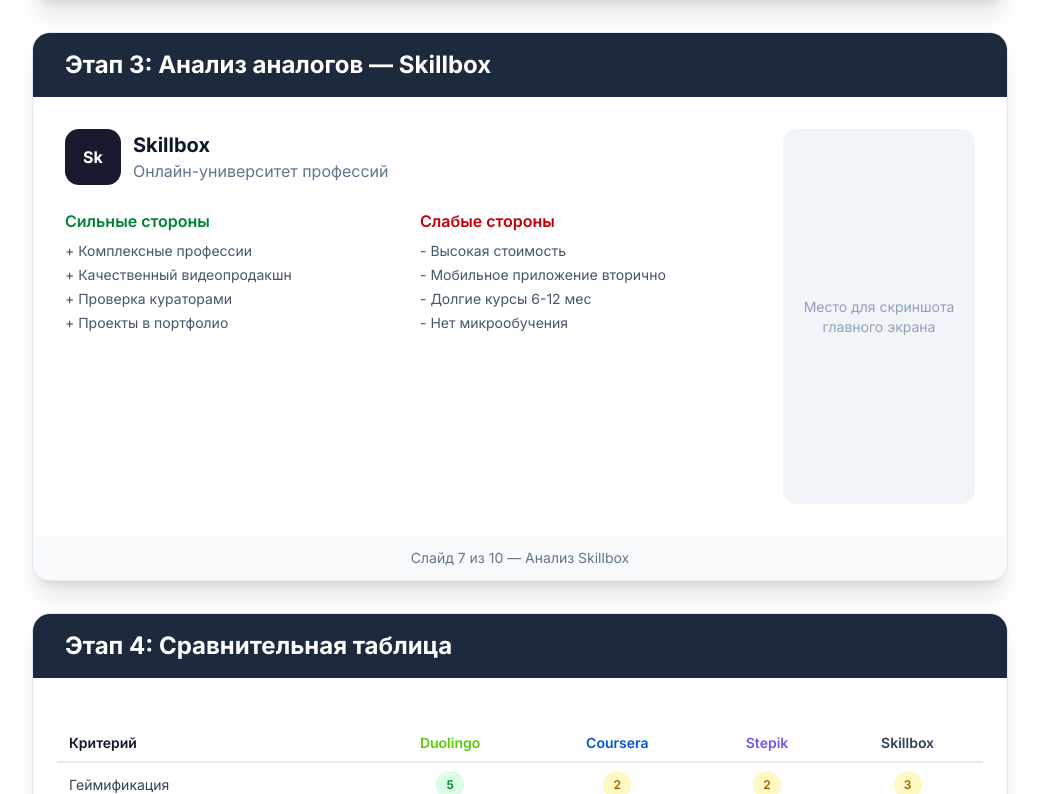
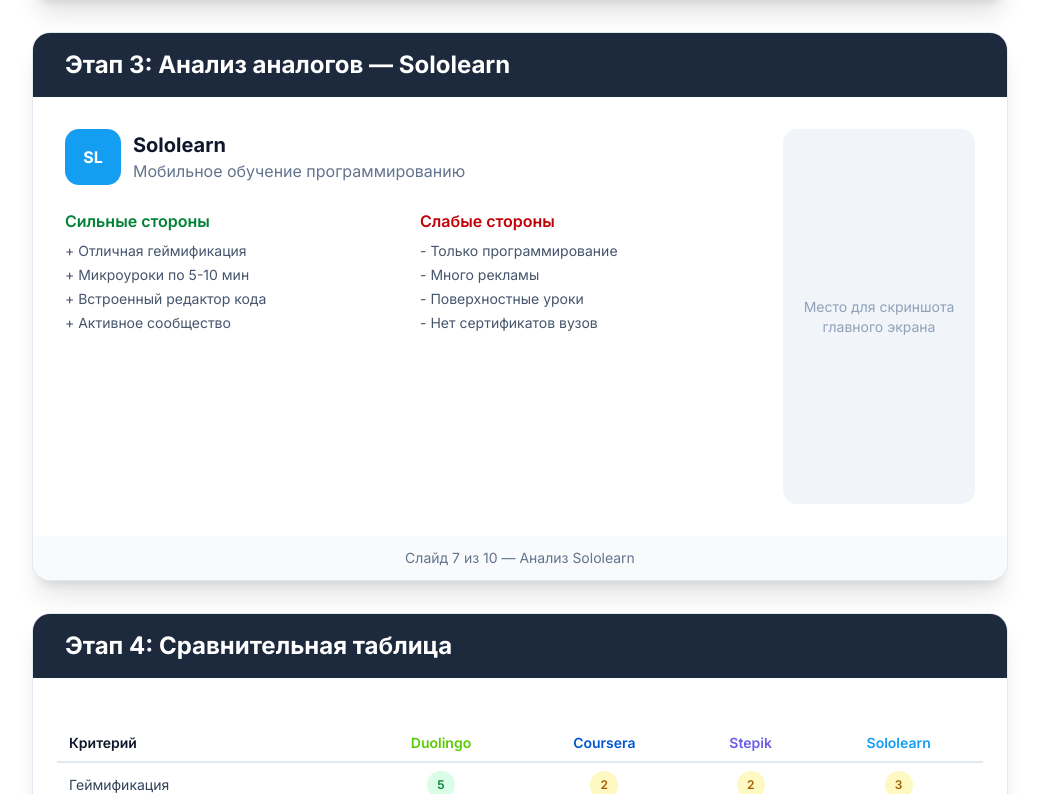
Before and after one commit to SecondNiceee/vir, a Next.js app: page /pdf1 in a window 1280 px wide. Shown: the part 3566-4360 px from the top of the page, without its empty margins (120-1159 px from the left). Built offline with nearby package versions, Linux system fonts and the light colour scheme.

Commit message:
feat: replace Skillbox with Sololearn in Figma1Page and Pdf1Page components

```diff
--- a/app/figma1/page.tsx
+++ b/app/figma1/page.tsx
@@ -104,7 +104,7 @@ export default function Figma1Page() {
                 </div>
                 <div className="space-y-3 text-sm">
                   <div><span className="font-medium text-slate-700">Род занятий:</span><span className="text-slate-600 ml-1">Студент технического вуза</span></div>
-                  <div><span className="font-medium text-slate-700">Цифровая грамотность:</span><span className="text-slate-600 ml-1">Высокая</span></div>
+                  <div><span className="font-medium text-slate-700">Циф��овая грамотность:</span><span className="text-slate-600 ml-1">Высокая</span></div>
                   <div><span className="font-medium text-slate-700">Мотивация:</span><span className="text-slate-600 ml-1">Дополнить университетское образование практическими навыками</span></div>
                   <div><span className="font-medium text-slate-700">Контекст:</span><span className="text-slate-600 ml-1">В транспорте, между парами, вечером дома</span></div>
                 </div>
@@ -405,14 +405,47 @@ export default function Figma1Page() {
               </div>
             </div>
 
-            {/* Skillbox */}
+            {/* Sololearn */}
             <div className="border border-slate-200 rounded-xl overflow-hidden">
-              <div className="bg-[#1A1A2E] text-white px-5 py-3 flex items-center gap-3">
-                <div className="w-10 h-10 bg-white/20 rounded-xl flex items-center justify-center font-bold text-sm">Sk</div>
+              <div className="bg-[#149EF2] text-white px-5 py-3 flex items-center gap-3">
+                <div className="w-10 h-10 bg-white/20 rounded-xl flex items-center justify-center font-bold text-sm">SL</div>
                 <div>
-                  <h4 className="font-semibold">Skillbox</h4>
-                  <p className="text-sm text-white/80">Онлайн-университет профессий</p>
+                  <h4 className="font-semibold">Sololearn</h4>
+                  <p className="text-sm text-white/80">Мобильное обучение программированию</p>
                 </div>
+              </div>
+              <div className="p-5 grid md:grid-cols-2 gap-6">
+                <div>
+                  <h5 className="font-medium text-slate-900 mb-2">Сильные стороны</h5>
+                  <ul className="space-y-1 text-sm text-slate-600">
+                    <li>+ Отличная геймификация с XP и уровнями</li>
+                    <li>+ Микроуроки по 5-10 минут</li>
+                    <li>+ Встроенный редактор кода</li>
+                    <li>+ Активное сообщество</li>
+                    <li>+ Бесплатный базовый контент</li>
+                  </ul>
+                </div>
+                <div>
+                  <h5 className="font-medium text-slate-900 mb-2">Слабые стороны</h5>
+                  <ul className="space-y-1 text-sm text-slate-600">
+                    <li>- Только программирование</li>
+                    <li>- Много рекламы в бесплатной версии</li>
+                    <li>- Поверхностные уроки</li>
+                    <li>- Нет сертификатов от вузов</li>
+                  </ul>
+                </div>
+                <div className="md:col-span-2">
+                  <h5 className="font-medium text-slate-900 mb-2">Ключевые экраны</h5>
+                  <div className="flex flex-wrap gap-2">
+                    <span className="px-3 py-1 bg-[#149EF2]/10 text-[#149EF2] text-sm rounded-full">Каталог курсов</span>
+                    <span className="px-3 py-1 bg-[#149EF2]/10 text-[#149EF2] text-sm rounded-full">Урок с кодом</span>
+                    <span className="px-3 py-1 bg-[#149EF2]/10 text-[#149EF2] text-sm rounded-full">Code Playground</span>
+                    <span className="px-3 py-1 bg-[#149EF2]/10 text-[#149EF2] text-sm rounded-full">Лидерборд</span>
+                    <span className="px-3 py-1 bg-[#149EF2]/10 text-[#149EF2] text-sm rounded-full">Профиль с достижениями</span>
+                  </div>
+                </div>
+              </div>
+            </div>
               </div>
               <div className="p-5 grid md:grid-cols-2 gap-6">
                 <div>
@@ -463,7 +496,7 @@ export default function Figma1Page() {
                   <th className="text-center py-3 px-4 font-semibold text-[#58CC02]">Duolingo</th>
                   <th className="text-center py-3 px-4 font-semibold text-[#0056D2]">Coursera</th>
                   <th className="text-center py-3 px-4 font-semibold text-[#6C5CE7]">Stepik</th>
-                  <th className="text-center py-3 px-4 font-semibold text-slate-700">Skillbox</th>
+                  <th className="text-center py-3 px-4 font-semibold text-[#149EF2]">Sololearn</th>
                 </tr>
               </thead>
               <tbody className="divide-y divide-slate-100">
--- a/app/pdf1/page.tsx
+++ b/app/pdf1/page.tsx
@@ -314,35 +314,35 @@ export default function Pdf1Page() {
           {/* Слайд 7 */}
           <div className="bg-white rounded-2xl shadow-xl border border-slate-200 overflow-hidden aspect-video flex flex-col print:rounded-none print:shadow-none print:border-0 print:break-after-page">
             <div className="bg-slate-800 text-white px-8 py-4">
-              <h2 className="text-2xl font-bold">Этап 3: Анализ аналогов — Skillbox</h2>
+              <h2 className="text-2xl font-bold">Этап 3: Анализ аналогов — Sololearn</h2>
             </div>
             <div className="flex-1 p-8">
               <div className="flex gap-8 h-full">
                 <div className="flex-1">
                   <div className="flex items-center gap-3 mb-6">
-                    <div className="w-14 h-14 bg-[#1A1A2E] rounded-xl flex items-center justify-center text-white font-bold">Sk</div>
+                    <div className="w-14 h-14 bg-[#149EF2] rounded-xl flex items-center justify-center text-white font-bold">SL</div>
                     <div>
-                      <h3 className="font-bold text-xl text-slate-900">Skillbox</h3>
-                      <p className="text-slate-500">Онлайн-университет профессий</p>
+                      <h3 className="font-bold text-xl text-slate-900">Sololearn</h3>
+                      <p className="text-slate-500">Мобильное обучение программированию</p>
                     </div>
                   </div>
                   <div className="grid grid-cols-2 gap-6">
                     <div>
                       <h4 className="font-semibold text-green-700 mb-2">Сильные стороны</h4>
                       <ul className="space-y-1 text-sm text-slate-600">
-                        <li>+ Комплексные профессии</li>
-                        <li>+ Качественный видеопродакшн</li>
-                        <li>+ Проверка кураторами</li>
-                        <li>+ Проекты в портфолио</li>
+                        <li>+ Отличная геймификация</li>
+                        <li>+ Микроуроки по 5-10 мин</li>
+                        <li>+ Встроенный редактор кода</li>
+                        <li>+ Активное сообщество</li>
                       </ul>
                     </div>
                     <div>
                       <h4 className="font-semibold text-red-700 mb-2">Слабые стороны</h4>
                       <ul className="space-y-1 text-sm text-slate-600">
-                        <li>- Высокая стоимость</li>
-                        <li>- Мобильное приложение вторично</li>
-                        <li>- Долгие курсы 6-12 мес</li>
-                        <li>- Нет микрообучения</li>
+                        <li>- Только программирование</li>
+                        <li>- Много рекламы</li>
+                        <li>- Поверхностные уроки</li>
+                        <li>- Нет сертификатов вузов</li>
                       </ul>
                     </div>
                   </div>
@@ -353,7 +353,7 @@ export default function Pdf1Page() {
               </div>
             </div>
             <div className="bg-slate-50 px-6 py-3 text-center text-slate-500 text-sm print:hidden">
-              Слайд 7 из 10 — Анализ Skillbox
+              Слайд 7 из 10 — Анализ Sololearn
             </div>
           </div>
 
@@ -370,7 +370,7 @@ export default function Pdf1Page() {
                     <th className="text-center py-2 px-3 font-semibold text-[#58CC02]">Duolingo</th>
                     <th className="text-center py-2 px-3 font-semibold text-[#0056D2]">Coursera</th>
                     <th className="text-center py-2 px-3 font-semibold text-[#6C5CE7]">Stepik</th>
-                    <th className="text-center py-2 px-3 font-semibold text-slate-700">Skillbox</th>
+                    <th className="text-center py-2 px-3 font-semibold text-[#149EF2]">Sololearn</th>
                   </tr>
                 </thead>
                 <tbody className="divide-y divide-slate-100">
--- a/components/figma-content.tsx
+++ b/components/figma-content.tsx
@@ -274,30 +274,30 @@ export function FigmaContent() {
             </div>
           </div>
 
-          {/* Skillbox */}
+          {/* Sololearn */}
           <div className="rounded-xl border border-border p-6">
             <div className="mb-4 flex items-center gap-3">
-              <div className="flex h-12 w-12 items-center justify-center rounded-xl bg-[#FF5C00] text-xl font-bold text-white">Sk</div>
+              <div className="flex h-12 w-12 items-center justify-center rounded-xl bg-[#149EF2] text-xl font-bold text-white">SL</div>
               <div>
-                <h6 className="font-bold text-foreground">Skillbox</h6>
-                <p className="text-sm text-muted-foreground">Онлайн-университет</p>
+                <h6 className="font-bold text-foreground">Sololearn</h6>
+                <p className="text-sm text-muted-foreground">Мобильное обучение программированию</p>
               </div>
             </div>
             <div className="space-y-3">
               <div>
                 <p className="mb-1 text-xs font-medium uppercase text-green-600">Сильные стороны</p>
                 <ul className="space-y-1 text-sm text-muted-foreground">
-                  <li>+ Практика с кураторами</li>
-                  <li>+ Карьерный центр</li>
-                  <li>+ Современный контент</li>
+                  <li>+ Отличная геймификация</li>
+                  <li>+ Встроенный редактор кода</li>
+                  <li>+ Активное сообщество</li>
                 </ul>
               </div>
               <div>
                 <p className="mb-1 text-xs font-medium uppercase text-red-600">Слабые стороны</p>
                 <ul className="space-y-1 text-sm text-muted-foreground">
-                  <li>- Очень дорого</li>
-                  <li>- Длинные курсы</li>
-                  <li>- Нет мобильного приложения</li>
+                  <li>- Только программирование</li>
+                  <li>- Много рекламы</li>
+                  <li>- Поверхностные уроки</li>
                 </ul>
               </div>
             </div>
@@ -320,7 +320,7 @@ export function FigmaContent() {
                 <th className="px-4 py-3 text-center font-semibold text-foreground">Duolingo</th>
                 <th className="px-4 py-3 text-center font-semibold text-foreground">Coursera</th>
                 <th className="px-4 py-3 text-center font-semibold text-foreground">Stepik</th>
-                <th className="px-4 py-3 text-center font-semibold text-foreground">Skillbox</th>
+                <th className="px-4 py-3 text-center font-semibold text-foreground">Sololearn</th>
                 <th className="bg-primary/10 px-4 py-3 text-center font-semibold text-primary">LearnUp</th>
               </tr>
             </thead>
@@ -330,7 +330,7 @@ export function FigmaContent() {
                 <td className="px-4 py-3 text-center text-green-600">Да</td>
                 <td className="px-4 py-3 text-center text-red-600">Нет</td>
                 <td className="px-4 py-3 text-center text-yellow-600">Частично</td>
-                <td className="px-4 py-3 text-center text-red-600">Нет</td>
+                <td className="px-4 py-3 text-center text-green-600">Да</td>
                 <td className="bg-primary/10 px-4 py-3 text-center font-medium text-green-600">Да</td>
               </tr>
               <tr>
@@ -338,7 +338,7 @@ export function FigmaContent() {
                 <td className="px-4 py-3 text-center text-green-600">Отличная</td>
                 <td className="px-4 py-3 text-center text-red-600">Нет</td>
                 <td className="px-4 py-3 text-center text-red-600">Нет</td>
-                <td className="px-4 py-3 text-center text-yellow-600">Базовая</td>
+                <td className="px-4 py-3 text-center text-green-600">Хорошая</td>
                 <td className="bg-primary/10 px-4 py-3 text-center font-medium text-green-600">Продвинутая</td>
               </tr>
               <tr>
@@ -346,7 +346,7 @@ export function FigmaContent() {
                 <td className="px-4 py-3 text-center text-red-600">Только языки</td>
                 <td className="px-4 py-3 text-center text-green-600">Широкое</td>
                 <td className="px-4 py-3 text-center text-green-600">Широкое</td>
-                <td className="px-4 py-3 text-center text-yellow-600">IT и дизайн</td>
+                <td className="px-4 py-3 text-center text-red-600">Только код</td>
                 <td className="bg-primary/10 px-4 py-3 text-center font-medium text-green-600">Широкое</td>
               </tr>
               <tr>
@@ -354,7 +354,7 @@ export function FigmaContent() {
                 <td className="px-4 py-3 text-center text-green-600">Да</td>
                 <td className="px-4 py-3 text-center text-yellow-600">Частично</td>
                 <td className="px-4 py-3 text-center text-red-600">Нет</td>
-                <td className="px-4 py-3 text-center text-green-600">Да</td>
+                <td className="px-4 py-3 text-center text-yellow-600">Частично</td>
                 <td className="bg-primary/10 px-4 py-3 text-center font-medium text-green-600">Да</td>
               </tr>
               <tr>
@@ -362,7 +362,7 @@ export function FigmaContent() {
                 <td className="px-4 py-3 text-center text-green-600">Да</td>
                 <td className="px-4 py-3 text-center text-yellow-600">Частично</td>
                 <td className="px-4 py-3 text-center text-green-600">Да</td>
-                <td className="px-4 py-3 text-center text-red-600">Нет</td>
+                <td className="px-4 py-3 text-center text-green-600">Да</td>
                 <td className="bg-primary/10 px-4 py-3 text-center font-medium text-green-600">Да</td>
               </tr>
               <tr>
@@ -370,7 +370,7 @@ export function FigmaContent() {
                 <td className="px-4 py-3 text-center text-green-600">Да</td>
                 <td className="px-4 py-3 text-center text-yellow-600">Ограничено</td>
                 <td className="px-4 py-3 text-center text-green-600">Да</td>
-                <td className="px-4 py-3 text-center text-red-600">Нет</td>
+                <td className="px-4 py-3 text-center text-green-600">Да</td>
                 <td className="bg-primary/10 px-4 py-3 text-center font-medium text-green-600">Да</td>
               </tr>
               <tr>
@@ -378,7 +378,7 @@ export function FigmaContent() {
                 <td className="px-4 py-3 text-center text-green-600">Отличный</td>
                 <td className="px-4 py-3 text-center text-yellow-600">Средний</td>
                 <td className="px-4 py-3 text-center text-yellow-600">Средний</td>
-                <td className="px-4 py-3 text-center text-red-600">Нет приложения</td>
+                <td className="px-4 py-3 text-center text-green-600">Хороший</td>
                 <td className="bg-primary/10 px-4 py-3 text-center font-medium text-green-600">Отличный</td>
               </tr>
             </tbody>
@@ -411,7 +411,7 @@ export function FigmaContent() {
               </li>
               <li className="flex items-start gap-2">
                 <span className="mt-0.5 text-green-600">+</span>
-                <span><strong>От Skillbox:</strong> адаптивные треки с AI, карьерная ориентация</span>
+                <span><strong>От Sololearn:</strong> встроенный редактор кода, активное сообщество</span>
               </li>
             </ul>
           </div>
--- a/components/pdf-content.tsx
+++ b/components/pdf-content.tsx
@@ -109,32 +109,31 @@ export function PdfContent() {
     },
     {
       number: 7,
-      title: "Аналоги 3-4: Stepik и Skillbox",
+      title: "Аналоги 3-4: Stepik и Sololearn",
       content: `Stepik — платформа онлайн-курсов (РФ)
 + Много бесплатных курсов, автопроверка кода, офлайн
 - Устаревший дизайн, нет геймификации
 
-Skillbox — онлайн-университет (РФ)
-+ Практика с кураторами, карьерный центр
-- Очень дорого (от 100к), нет мобильного приложения
+Sololearn — мобильное обучение программированию
++ Отличная геймификация, микроуроки, редактор кода
+- Только программирование, много рекламы
 
-Общий вывод по российским аналогам:
-Хороший контент, но слабый мобильный UX
-и отсутствие геймификации`,
+Общий вывод по аналогам:
+Sololearn — отличный пример мобильного EdTech с геймификацией`,
       note: "Можно объединить на одном слайде"
     },
     {
       number: 8,
       title: "Сравнительная таблица",
-      content: `Критерий          | Duo | Cour | Step | Skill | LearnUp
+      content: `Критерий          | Duo | Cour | Step | Solo  | LearnUp
 ------------------|-----|------|------|-------|--------
-Микро-уроки       |  +  |  -   |  ±   |   -   |   +
-Геймификация      |  +  |  -   |  -   |   ±   |   +
-Разнообразие тем  |  -  |  +   |  +   |   ±   |   +
-Адаптивный AI     |  +  |  ±   |  -   |   +   |   +
-Офлайн-режим      |  +  |  ±   |  +   |   -   |   +
-Бесплатная версия |  +  |  ±   |  +   |   -   |   +
-Мобильный UX      |  +  |  ±   |  ±   |   -   |   +`,
+Микро-уроки       |  +  |  -   |  ±   |   +   |   +
+Геймификация      |  +  |  -   |  -   |   +   |   +
+Разнообразие тем  |  -  |  +   |  +   |   -   |   +
+Адаптивный AI     |  +  |  ±   |  -   |   ±   |   +
+Офлайн-режим      |  +  |  ±   |  +   |   +   |   +
+Бесплатная версия |  +  |  ±   |  +   |   +   |   +
+Мобильный UX      |  +  |  ±   |  ±   |   +   |   +`,
       note: "Сделай красивую таблицу в Figma с цветовой кодировкой"
     },
     {
@@ -144,7 +143,7 @@ Skillbox — онлайн-университет (РФ)
 • От Duolingo: геймификация, серии, микро-уроки
 • От Coursera: структурированные треки, сертификаты
 • От Stepik: автопроверка, офлайн-режим
-• От Skillbox: адаптивные AI-треки
+• От Sololearn: встроенный редактор кода, сообщество
 
 Уникальность LearnUp:
 • Универсальность: все темы в одном приложении
```
